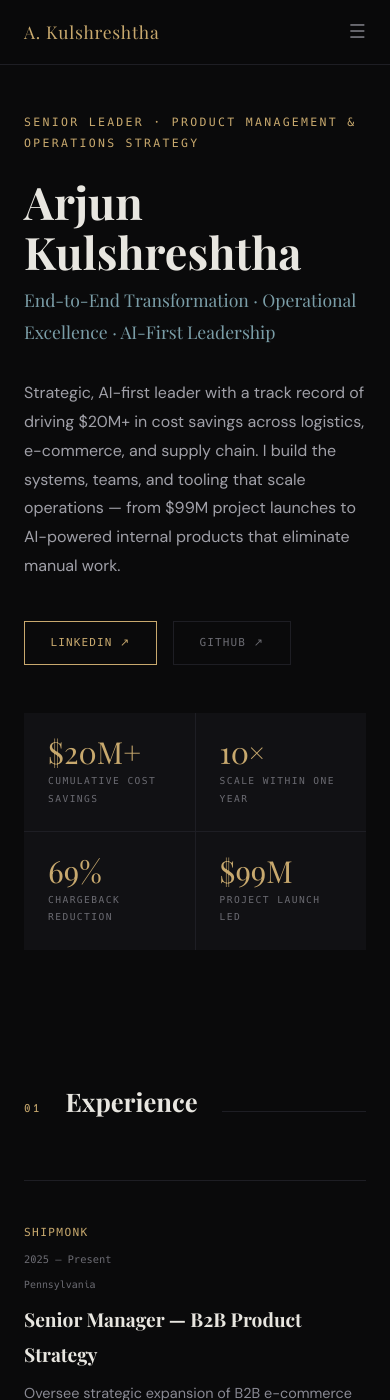
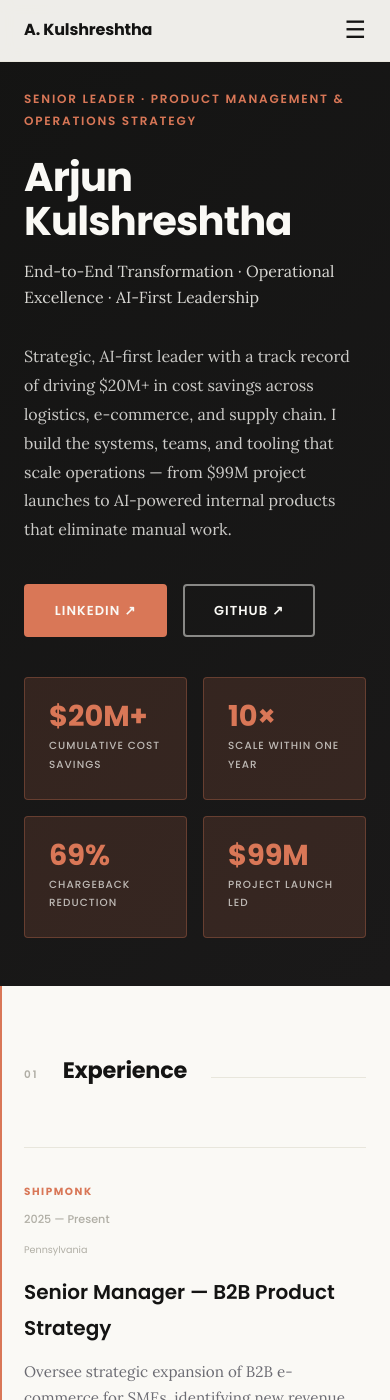
Before and after one commit to arjkul/skills-github-pages, a Jekyll site: the page built from index.md, in a window 390 px wide and 1400 px high. Built offline with Jekyll 4.4.1, drawn with Linux system fonts in a browser that asks for light colours; some web fonts are replaced.

Commit message:
Implement Anthropic brand theme
- Create DESIGN.md with complete design system documentation
- Update fonts: Poppins (headings), Lora (body) per Anthropic guidelines
- Apply color palette: dark #141413, light #faf9f5, accents by section
- Add section-specific accent borders (orange/blue/green rotation)
- Implement responsive styling (3px desktop, 2px mobile borders)
- Add focus indicators and keyboard navigation support
- Make contact layout responsive (inline desktop, stacked mobile)
- Update typography, spacing, and interactive elements per design spec

```diff
--- a/_layouts/default.html
+++ b/_layouts/default.html
@@ -6,7 +6,8 @@
   <title>{{ page.title | default: site.title }}</title>
   <meta name="description" content="{{ page.description | default: site.description }}" />
   <link rel="preconnect" href="https://fonts.googleapis.com" />
-  <link href="https://fonts.googleapis.com/css2?family=Playfair+Display:wght@400;700&family=DM+Mono:wght@300;400;500&family=DM+Sans:wght@300;400;500&display=swap" rel="stylesheet" />
+  <link rel="preconnect" href="https://fonts.gstatic.com" crossorigin />
+  <link href="https://fonts.googleapis.com/css2?family=Poppins:wght@400;500;600;700&family=Lora:wght@400;500;600&display=swap" rel="stylesheet" />
   <link rel="stylesheet" href="{{ '/assets/css/main.css' | relative_url }}" />
 </head>
 <body>
--- a/_sass/base.scss
+++ b/_sass/base.scss
@@ -1,30 +1,24 @@
-// ──── HACKED JEKYLL FONTS ────
-@font-face {
-  font-family: "hack";
-  font-display: swap;
-  font-style: normal;
-  font-weight: 400;
-  src: url("../webfonts/hack-regular-subset.woff2") format("woff2");
-}
+// ─── ANTHROPIC THEME VARIABLES ───
+// Primary Colors
+$dark:     #141413;
+$light:    #faf9f5;
+$text:     #141413;
 
-@font-face {
-  font-family: "hack";
-  font-display: swap;
-  font-style: italic;
-  font-weight: 400;
-  src: url("../webfonts/hack-italic-subset.woff2") format("woff2");
-}
+// Neutral Palette
+$mid-gray: #b0aea5;
+$light-gray: #e8e6dc;
+$border:   #e8e6dc;
+$muted:    #b0aea5;
 
-// ─── VARIABLES ───
-$bg:       #0a0a0b;
-$surface:  #111114;
-$border:   #1e1e24;
-$accent:   #c8a96e;
-$accent2:  #7b9ea8;
-$hacked-green: #2f9e44;  // Hacked Jekyll green accent
-$text:     #e8e6e0;
-$muted:    #6b6b72;
-$tag-bg:   #181820;
+// Accent Colors (by section)
+$accent-orange: #d97757;  // Experience
+$accent-blue:   #6a9bcc;  // Projects
+$accent-green:  #788c5d;  // Skills
+
+// Background
+$bg:       #faf9f5;
+$surface:  #fff;
+$tag-bg:   #f0ede4;
 
 // ─── RESET ───
 *, *::before, *::after { box-sizing: border-box; margin: 0; padding: 0; }
@@ -33,13 +27,22 @@ html { scroll-behavior: smooth; }
 body {
   background: $bg;
   color: $text;
-  font-family: 'DM Sans', sans-serif;
-  font-size: 16px;  // Min 11pt for accessibility
+  font-family: 'Lora', Georgia, serif;
+  font-size: 16px;
   line-height: 1.8;
   overflow-x: hidden;
 }
 
-a { color: inherit; }
+// Focus ring for keyboard navigation (accessibility)
+*:focus-visible {
+  outline: 2px solid $accent-orange;
+  outline-offset: 2px;
+}
+
+a {
+  color: inherit;
+  text-decoration: none;
+}
 
 // ─── NAV ───
 nav {
@@ -51,31 +54,42 @@ nav {
   justify-content: space-between;
   padding: 1.5rem 3rem;
   border-bottom: 1px solid $border;
-  background: rgba(10,10,11,0.88);
-  backdrop-filter: blur(12px);
+  background: rgba(250,249,245,0.95);
+  backdrop-filter: blur(8px);
 
   .nav-logo {
-    font-family: 'Playfair Display', serif;
-    font-size: 1.1rem;
-    color: $accent;
-    letter-spacing: 0.04em;
+    font-family: 'Poppins', Arial, sans-serif;
+    font-size: 1rem;
+    font-weight: 700;
+    color: $dark;
+    letter-spacing: -0.01em;
     text-decoration: none;
   }
 
   .nav-links {
     display: flex;
-    gap: 2rem;
+    gap: 2.5rem;
     list-style: none;
 
     a {
-      color: $muted;
+      color: $mid-gray;
       text-decoration: none;
-      font-size: 12px;
-      letter-spacing: 0.12em;
+      font-size: 13px;
+      letter-spacing: 0.08em;
       text-transform: uppercase;
-      font-family: 'hack', monospace;
+      font-family: 'Poppins', Arial, sans-serif;
+      font-weight: 500;
       transition: color 0.2s;
-      &:hover { color: $text; }
+
+      &:hover {
+        color: $accent-orange;
+      }
+
+      &:focus-visible {
+        outline: 2px solid $accent-orange;
+        outline-offset: 2px;
+        border-radius: 2px;
+      }
     }
   }
 
@@ -83,9 +97,14 @@ nav {
     display: none;
     background: none;
     border: none;
-    color: $muted;
-    font-size: 1.2rem;
+    color: $text;
+    font-size: 1.5rem;
     cursor: pointer;
+
+    &:focus-visible {
+      outline: 2px solid $accent-orange;
+      outline-offset: 4px;
+    }
   }
 }
 
@@ -94,56 +113,53 @@ nav {
   min-height: 100vh;
   display: flex;
   align-items: center;
-  padding: 0 3rem;
+  padding: 6rem 3rem 4rem;
   position: relative;
   overflow: hidden;
-
-  .hero-grid-line {
-    position: absolute;
-    top: 0; bottom: 0;
-    right: 38%;
-    width: 1px;
-    background: $border;
-  }
+  background: linear-gradient(135deg, $dark 0%, #1a1919 100%);
 }
 
 .hero-content {
-  max-width: 620px;
+  max-width: 680px;
   animation: fadeUp 0.9s ease both;
 }
 
 .hero-eyebrow {
-  font-family: 'hack', monospace;
-  font-size: 0.72rem;
-  letter-spacing: 0.2em;
+  font-family: 'Poppins', Arial, sans-serif;
+  font-size: 0.75rem;
+  letter-spacing: 0.15em;
   text-transform: uppercase;
-  color: $accent;
+  color: $accent-orange;
+  font-weight: 600;
   margin-bottom: 1.5rem;
 }
 
 .hero-name {
-  font-family: 'Playfair Display', serif;
-  font-size: clamp(2.8rem, 5vw, 4.5rem);
+  font-family: 'Poppins', Arial, sans-serif;
+  font-size: clamp(2.5rem, 5vw, 4rem);
   font-weight: 700;
   line-height: 1.1;
-  color: $text;
-  margin-bottom: 0.5rem;
+  color: $light;
+  margin-bottom: 1rem;
+  letter-spacing: -0.02em;
 }
 
 .hero-title {
-  font-family: 'Playfair Display', serif;
-  font-size: clamp(1.1rem, 2vw, 1.4rem);
+  font-family: 'Lora', Georgia, serif;
+  font-size: clamp(1rem, 2vw, 1.3rem);
   font-weight: 400;
-  color: $accent2;
+  color: rgba(250,249,245,0.85);
   margin-bottom: 2rem;
+  line-height: 1.6;
 }
 
 .hero-summary {
-  color: #a0a0a8;
+  color: rgba(250,249,245,0.8);
   font-size: 1rem;
-  max-width: 500px;
+  max-width: 580px;
   margin-bottom: 2.5rem;
   line-height: 1.8;
+  font-family: 'Lora', Georgia, serif;
 }
 
 .hero-cta {
@@ -157,67 +173,83 @@ nav {
   right: 3rem;
   top: 50%;
   transform: translateY(-50%);
-  width: 30%;
+  width: 28%;
   animation: fadeUp 1.1s 0.2s ease both;
 }
 
 .hero-stat-grid {
   display: grid;
   grid-template-columns: 1fr 1fr;
-  gap: 1px;
-  background: $border;
+  gap: 2px;
+  background: transparent;
 }
 
 .hero-stat {
-  background: $surface;
+  background: rgba(217,119,87,0.15);
+  border: 1px solid rgba(217,119,87,0.3);
   padding: 1.5rem;
   display: flex;
   flex-direction: column;
-  gap: 0.3rem;
+  gap: 0.4rem;
+  border-radius: 4px;
 }
 
 .stat-number {
-  font-family: 'Playfair Display', serif;
-  font-size: 1.9rem;
-  color: $accent;
+  font-family: 'Poppins', Arial, sans-serif;
+  font-size: 1.8rem;
+  font-weight: 700;
+  color: $accent-orange;
   line-height: 1;
 }
 
 .stat-label {
-  font-family: 'hack', monospace;
-  font-size: 0.6rem;
-  letter-spacing: 0.15em;
+  font-family: 'Poppins', Arial, sans-serif;
+  font-size: 0.65rem;
+  letter-spacing: 0.1em;
   text-transform: uppercase;
-  color: $muted;
+  color: rgba(250,249,245,0.7);
+  font-weight: 500;
 }
 
 // ─── BUTTONS ───
 .btn {
-  display: inline-block;
-  padding: 0.7rem 1.6rem;
-  border: 1px solid $accent;
-  color: $accent;
-  font-family: 'hack', monospace;
-  font-size: 11px;  // Minimum for accessibility
-  letter-spacing: 0.1em;
+  display: inline-flex;
+  align-items: center;
+  justify-content: center;
+  padding: 0.8rem 1.8rem;
+  border: 2px solid $accent-orange;
+  color: $light;
+  background: $accent-orange;
+  font-family: 'Poppins', Arial, sans-serif;
+  font-size: 13px;
+  font-weight: 600;
+  letter-spacing: 0.08em;
   text-transform: uppercase;
   text-decoration: none;
-  transition: all 0.2s;
+  transition: all 0.3s ease;
   cursor: pointer;
-  background: transparent;
+  border-radius: 4px;
+  min-height: 44px;
 
   &:hover {
-    background: $accent;
-    color: $bg;
+    background: transparent;
+    color: $accent-orange;
+    box-shadow: 0 2px 8px rgba(217,119,87,0.2);
+  }
+
+  &:focus-visible {
+    outline: 2px solid $accent-orange;
+    outline-offset: 2px;
   }
 
   &.btn-ghost {
-    border-color: $border;
-    color: $muted;
+    background: transparent;
+    border-color: rgba(250,249,245,0.5);
+    color: $light;
+
     &:hover {
-      border-color: $muted;
-      background: $surface;
-      color: $text;
+      border-color: $light;
+      background: rgba(250,249,245,0.1);
     }
   }
 }
@@ -225,8 +257,14 @@ nav {
 // ─── SECTIONS ───
 section {
   padding: 6rem 3rem;
-  max-width: 1100px;
+  max-width: 1200px;
   margin: 0 auto;
+
+  // Section-specific accent colors
+  &#experience { border-left: 3px solid $accent-orange; padding-left: calc(3rem - 3px); }
+  &#projects { border-left: 3px solid $accent-blue; padding-left: calc(3rem - 3px); }
+  &#stack { border-left: 3px solid $accent-green; padding-left: calc(3rem - 3px); }
+  &#contact { border-left: 3px solid $accent-orange; padding-left: calc(3rem - 3px); }
 }
 
 .section-header {
@@ -237,17 +275,20 @@ section {
 }
 
 .section-label {
-  font-family: 'hack', monospace;
-  font-size: 0.68rem;
+  font-family: 'Poppins', Arial, sans-serif;
+  font-size: 0.65rem;
   letter-spacing: 0.2em;
   text-transform: uppercase;
-  color: $accent;
+  color: $mid-gray;
+  font-weight: 600;
 }
 
 .section-title {
-  font-family: 'Playfair Display', serif;
-  font-size: clamp(1.6rem, 3vw, 2.2rem);
-  color: $text;
+  font-family: 'Poppins', Arial, sans-serif;
+  font-size: clamp(1.8rem, 3vw, 2.4rem);
+  color: $dark;
+  font-weight: 700;
+  letter-spacing: -0.01em;
 }
 
 .divider {
@@ -261,83 +302,89 @@ section {
 
 .exp-item {
   display: grid;
-  grid-template-columns: 180px 1fr;
-  gap: 2.5rem;
-  padding: 2.5rem 0;
+  grid-template-columns: 160px 1fr;
+  gap: 3rem;
+  padding: 3rem 0;
   border-bottom: 1px solid $border;
   transition: background 0.2s;
 
   &:first-child { border-top: 1px solid $border; }
-  &:hover { background: rgba(200,169,110,0.02); }
+  &:hover { background: rgba(217,119,87,0.03); }
 }
 
 .exp-meta {
   display: flex;
   flex-direction: column;
-  gap: 0.4rem;
-  padding-top: 0.15rem;
+  gap: 0.5rem;
+  padding-top: 0.2rem;
 }
 
 .exp-company {
-  font-family: 'hack', monospace;
-  font-size: 0.7rem;
-  letter-spacing: 0.12em;
+  font-family: 'Poppins', Arial, sans-serif;
+  font-size: 0.65rem;
+  letter-spacing: 0.15em;
   text-transform: uppercase;
-  color: $accent;
+  color: $accent-orange;
+  font-weight: 700;
 }
 
 .exp-period {
-  font-family: 'hack', monospace;
-  font-size: 0.65rem;
-  color: $muted;
+  font-family: 'Poppins', Arial, sans-serif;
+  font-size: 0.7rem;
+  color: $mid-gray;
+  font-weight: 500;
 }
 
 .exp-role {
-  font-family: 'Playfair Display', serif;
-  font-size: 1.2rem;
-  color: $text;
-  margin-bottom: 0.6rem;
+  font-family: 'Poppins', Arial, sans-serif;
+  font-size: 1.25rem;
+  color: $dark;
+  margin-bottom: 0.8rem;
+  font-weight: 600;
 }
 
 .exp-location {
-  font-family: 'hack', monospace;
-  font-size: 0.62rem;
-  color: $muted;
-  margin-top: 0.1rem;
+  font-family: 'Poppins', Arial, sans-serif;
+  font-size: 0.6rem;
+  color: $mid-gray;
+  margin-top: 0.2rem;
 }
 
 .exp-desc {
-  color: #8a8a94;
-  font-size: 0.9rem;
-  line-height: 1.75;
-  margin-bottom: 0.8rem;
+  color: #6b6b72;
+  font-size: 0.95rem;
+  line-height: 1.7;
+  margin-bottom: 1rem;
+  font-family: 'Lora', Georgia, serif;
 }
 
 .exp-bullets {
   list-style: none;
   display: flex;
   flex-direction: column;
-  gap: 0.5rem;
-  margin-bottom: 1rem;
+  gap: 0.6rem;
+  margin-bottom: 1.2rem;
 
   li {
-    font-size: 0.88rem;
-    color: #8a8a94;
-    line-height: 1.8;
-    padding-left: 1.2rem;
+    font-size: 0.9rem;
+    color: #6b6b72;
+    line-height: 1.7;
+    padding-left: 1.4rem;
     position: relative;
+    font-family: 'Lora', Georgia, serif;
 
     &::before {
-      content: '—';
+      content: '◆';
       position: absolute;
       left: 0;
-      color: $accent;
-      font-size: 11px;  // Minimum for accessibility
+      color: $accent-orange;
+      font-size: 0.5rem;
+      top: 0.4rem;
     }
 
     strong {
-      color: $text;
-      font-weight: 500;
+      color: $dark;
+      font-weight: 600;
     }
   }
 }
@@ -346,72 +393,95 @@ section {
 .tag-list {
   display: flex;
   flex-wrap: wrap;
-  gap: 0.4rem;
+  gap: 0.5rem;
 }
 
 .tag {
-  font-family: 'hack', monospace;
-  font-size: 0.62rem;
+  font-family: 'Poppins', Arial, sans-serif;
+  font-size: 0.6rem;
   letter-spacing: 0.1em;
-  padding: 0.3rem 0.65rem;
+  padding: 0.4rem 0.8rem;
   background: $tag-bg;
-  border: 1px solid $border;
-  color: $muted;
+  border: 1px solid #d4c9b8;
+  color: $mid-gray;
   text-transform: uppercase;
+  font-weight: 500;
+  border-radius: 2px;
+
+  #experience &, .exp-item & {
+    border-color: rgba(217,119,87,0.2);
+    background: rgba(217,119,87,0.05);
+  }
+
+  #projects &, .project-card & {
+    border-color: rgba(106,155,204,0.2);
+    background: rgba(106,155,204,0.05);
+  }
 }
 
 // ─── PROJECTS ───
 .projects-grid {
-  display: grid;
-  grid-template-columns: repeat(auto-fill, minmax(300px, 1fr));
-  gap: 1px;
-  background: $border;
+  display: flex;
+  flex-direction: column;
+  gap: 0;
+  background: transparent;
 }
 
 .project-card {
-  background: $surface;
-  padding: 2rem;
+  background: transparent;
+  padding: 2.5rem 0;
+  padding-left: 2rem;
   display: flex;
   flex-direction: column;
-  gap: 0.8rem;
+  gap: 0.6rem;
   text-decoration: none;
   transition: background 0.2s;
   position: relative;
-  overflow: hidden;
+  overflow: visible;
+  border-left: 3px solid $accent-blue;
+  border-bottom: 1px solid $border;
+
+  &:last-child {
+    border-bottom: none;
+  }
 
   &::after {
-    content: '↗';
-    position: absolute;
-    top: 1.5rem; right: 1.5rem;
-    font-size: 0.9rem;
-    color: $border;
-    transition: color 0.2s, transform 0.2s;
+    display: none;
   }
 
-  &:hover { background: #14141a; }
-  &:hover::after { color: $accent; transform: translate(2px,-2px); }
+  &:hover {
+    background: rgba(106,155,204,0.03);
+  }
+
+  &:focus-visible {
+    outline: 2px solid $accent-blue;
+    outline-offset: -2px;
+  }
 }
 
 .project-type {
-  font-family: 'hack', monospace;
+  font-family: 'Poppins', Arial, sans-serif;
   font-size: 0.6rem;
-  letter-spacing: 0.18em;
+  letter-spacing: 0.15em;
   text-transform: uppercase;
-  color: $accent2;
+  color: $accent-blue;
+  font-weight: 700;
 }
 
 .project-name {
-  font-family: 'Playfair Display', serif;
-  font-size: 1.05rem;
-  color: $text;
-  line-height: 1.3;
+  font-family: 'Poppins', Arial, sans-serif;
+  font-size: 1.15rem;
+  color: $dark;
+  line-height: 1.4;
+  font-weight: 600;
 }
 
 .project-desc {
-  font-size: 0.85rem;
-  color: #7a7a84;
-  line-height: 1.8;
+  font-size: 0.9rem;
+  color: #6b6b72;
+  line-height: 1.7;
   flex: 1;
+  font-family: 'Lora', Georgia, serif;
 }
 
 // ─── STACK TABLE ───
@@ -422,96 +492,120 @@ section {
   tr {
     border-bottom: 1px solid $border;
     transition: background 0.15s;
-    &:hover { background: rgba(200,169,110,0.025); }
+    &:hover { background: rgba(120,140,93,0.03); }
   }
 
   th {
-    font-family: 'hack', monospace;
-    font-size: 0.62rem;
-    letter-spacing: 0.18em;
+    font-family: 'Poppins', Arial, sans-serif;
+    font-size: 0.6rem;
+    letter-spacing: 0.15em;
     text-transform: uppercase;
-    color: $accent;
+    color: $accent-green;
     text-align: left;
-    padding: 0.9rem 1.2rem;
-    border-bottom: 1px solid $border;
+    padding: 1rem 1.2rem;
+    border-bottom: 2px solid $accent-green;
+    font-weight: 700;
   }
 
   td {
-    padding: 1rem 1.2rem;
-    font-size: 0.88rem;
-    color: #8a8a94;
+    padding: 1.1rem 1.2rem;
+    font-size: 0.9rem;
+    color: #6b6b72;
     vertical-align: top;
+    font-family: 'Lora', Georgia, serif;
 
     &:first-child {
-      color: $text;
-      font-weight: 500;
-      width: 200px;
+      color: $dark;
+      font-weight: 600;
+      width: 180px;
       white-space: nowrap;
+      font-family: 'Poppins', Arial, sans-serif;
+      font-size: 0.95rem;
     }
   }
 }
 
 .stack-badge {
   display: inline-block;
-  padding: 0.2rem 0.55rem;
-  font-family: 'hack', monospace;
+  padding: 0.35rem 0.75rem;
+  font-family: 'Poppins', Arial, sans-serif;
   font-size: 0.6rem;
-  letter-spacing: 0.08em;
-  background: $tag-bg;
-  border: 1px solid $border;
-  color: $muted;
-  margin: 0.1rem 0.15rem;
+  letter-spacing: 0.1em;
+  background: rgba(120,140,93,0.08);
+  border: 1px solid rgba(120,140,93,0.2);
+  color: $accent-green;
+  margin: 0.15rem 0.2rem;
+  font-weight: 500;
+  border-radius: 2px;
 }
 
 // ─── CONTACT ───
 .contact-block {
   display: grid;
   grid-template-columns: 1fr 1fr;
-  gap: 1px;
-  background: $border;
+  gap: 2rem;
+  background: transparent;
 }
 
 .contact-cell {
-  background: $surface;
-  padding: 2.5rem;
+  background: transparent;
+  padding: 0;
+  display: flex;
+  flex-direction: column;
+  gap: 0.8rem;
 }
 
 .contact-label {
-  font-family: 'hack', monospace;
-  font-size: 0.65rem;
-  letter-spacing: 0.2em;
+  font-family: 'Poppins', Arial, sans-serif;
+  font-size: 0.6rem;
+  letter-spacing: 0.15em;
   text-transform: uppercase;
-  color: $muted;
-  margin-bottom: 0.8rem;
+  color: $mid-gray;
+  margin-bottom: 0.4rem;
+  font-weight: 700;
 }
 
 .contact-value {
-  font-family: 'Playfair Display', serif;
+  font-family: 'Poppins', Arial, sans-serif;
   font-size: 1.1rem;
-  color: $text;
+  color: $dark;
+  font-weight: 600;
 
   a {
-    color: $accent;
+    color: $accent-orange;
     text-decoration: none;
-    &:hover { text-decoration: underline; }
+    transition: all 0.2s;
+
+    &:hover {
+      text-decoration: underline;
+      color: darken($accent-orange, 10%);
+    }
+
+    &:focus-visible {
+      outline: 2px solid $accent-orange;
+      outline-offset: 2px;
+    }
   }
 }
 
 // ─── FOOTER ───
 footer {
   border-top: 1px solid $border;
-  padding: 2rem 3rem;
+  padding: 2.5rem 3rem;
   display: flex;
   justify-content: space-between;
   align-items: center;
+  background: $bg;
 
   p, a {
-    font-family: 'hack', monospace;
-    font-size: 0.65rem;
-    letter-spacing: 0.12em;
-    color: $muted;
+    font-family: 'Poppins', Arial, sans-serif;
+    font-size: 0.6rem;
+    letter-spacing: 0.1em;
+    color: $mid-gray;
     text-decoration: none;
-    &:hover { color: $text; }
+    transition: color 0.2s;
+    &:hover { color: $dark; }
+    &:focus-visible { outline: 2px solid $accent-orange; outline-offset: 2px; }
   }
 }
 
@@ -539,41 +633,82 @@ footer {
       flex-direction: column;
       position: absolute;
       top: 100%; left: 0; right: 0;
-      background: rgba(10,10,11,0.97);
+      background: rgba(250,249,245,0.97);
       padding: 1.5rem;
       border-bottom: 1px solid $border;
-      gap: 1.2rem;
+      gap: 1rem;
+      z-index: 99;
+
+      a {
+        color: $dark;
+        &:hover { color: $accent-orange; }
+      }
     }
   }
 
   .hero {
-    padding: 7rem 1.5rem 4rem;
+    padding: 5.5rem 1.5rem 3rem;
     min-height: unset;
     flex-direction: column;
     align-items: flex-start;
-    .hero-grid-line { display: none; }
+    background: linear-gradient(135deg, $dark 0%, #1a1919 100%);
   }
 
   .hero-side {
     position: static;
     width: 100%;
     transform: none;
-    margin-top: 3rem;
+    margin-top: 2.5rem;
   }
 
-  section { padding: 4rem 1.5rem; }
+  .hero-stat-grid {
+    grid-template-columns: 1fr 1fr;
+    gap: 1rem;
+  }
+
+  section {
+    padding: 4rem 1.5rem;
+
+    &#experience { border-left: 2px solid $accent-orange; padding-left: calc(1.5rem - 2px); }
+    &#projects { border-left: 2px solid $accent-blue; padding-left: calc(1.5rem - 2px); }
+    &#stack { border-left: 2px solid $accent-green; padding-left: calc(1.5rem - 2px); }
+    &#contact { border-left: 2px solid $accent-orange; padding-left: calc(1.5rem - 2px); }
+  }
+
+  .section-title { font-size: clamp(1.4rem, 2vw, 1.8rem); }
 
   .exp-item {
     grid-template-columns: 1fr;
-    gap: 0.5rem;
+    gap: 1rem;
+    padding: 2rem 0;
   }
 
-  .contact-block { grid-template-columns: 1fr; }
+  .project-card {
+    padding: 1.5rem 0;
+    padding-left: 1.2rem;
+    border-left: 2px solid $accent-blue;
+  }
+
+  .contact-block { grid-template-columns: 1fr; gap: 1.5rem; }
+
+  .contact-cell { padding: 0; }
 
   footer {
     flex-direction: column;
-    gap: 0.5rem;
+    gap: 0.8rem;
     text-align: center;
     padding: 2rem 1.5rem;
   }
 }
+
+// ─── TABLET ───
+@media (max-width: 1024px) and (min-width: 769px) {
+  section {
+    &#experience { border-left: 3px solid $accent-orange; }
+    &#projects { border-left: 3px solid $accent-blue; }
+    &#stack { border-left: 3px solid $accent-green; }
+    &#contact { border-left: 3px solid $accent-orange; }
+  }
+
+  .exp-item { grid-template-columns: 140px 1fr; gap: 2rem; }
+}
```
Also changed, not shown: DESIGN.md (added, +134 -0 lines).
